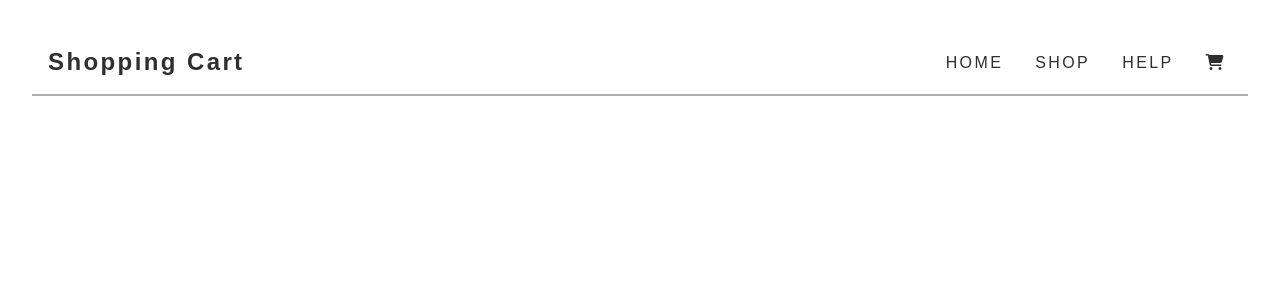
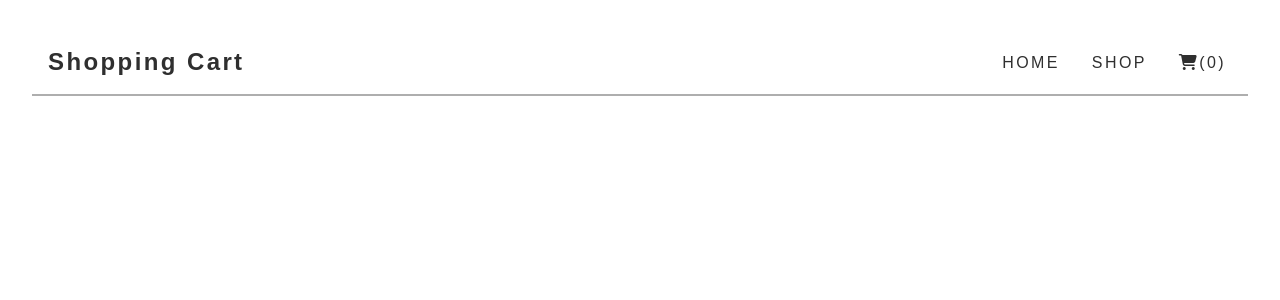
Before and after one commit to curveservices/shopping-cart, a React (Vite) app: page / in a window 1280 px wide. Shown: the top 300 px of the page. Built offline with nearby package versions, Linux system fonts and the light colour scheme; a web font is replaced by a local one.

Commit message:
Help Page removed

```diff
--- a/src/components/layouts/RootLayout.jsx
+++ b/src/components/layouts/RootLayout.jsx
@@ -1,6 +1,9 @@
 import { NavLink, Outlet } from "react-router-dom";
 import Breadcrumbs from "../pages/Breadcrumbs";
 import style from "../styles/RootLayout.module.css";
+
+
+const cartItemsCount = 0;
 
 const RootLayout = () => {
   return (
@@ -10,10 +13,9 @@ const RootLayout = () => {
           <h1>Shopping Cart</h1>
           <NavLink to="/">Home</NavLink>
           <NavLink to="shop">Shop</NavLink>
-          <NavLink to="help">Help</NavLink>
-          <NavLink to="basket">
+          <NavLink to="cart">
             <i className="fa-solid fa-cart-shopping"></i>
-            <span className="basket-number"></span>
+            ({ cartItemsCount })
           </NavLink>
         </nav>
         <Breadcrumbs />
```
